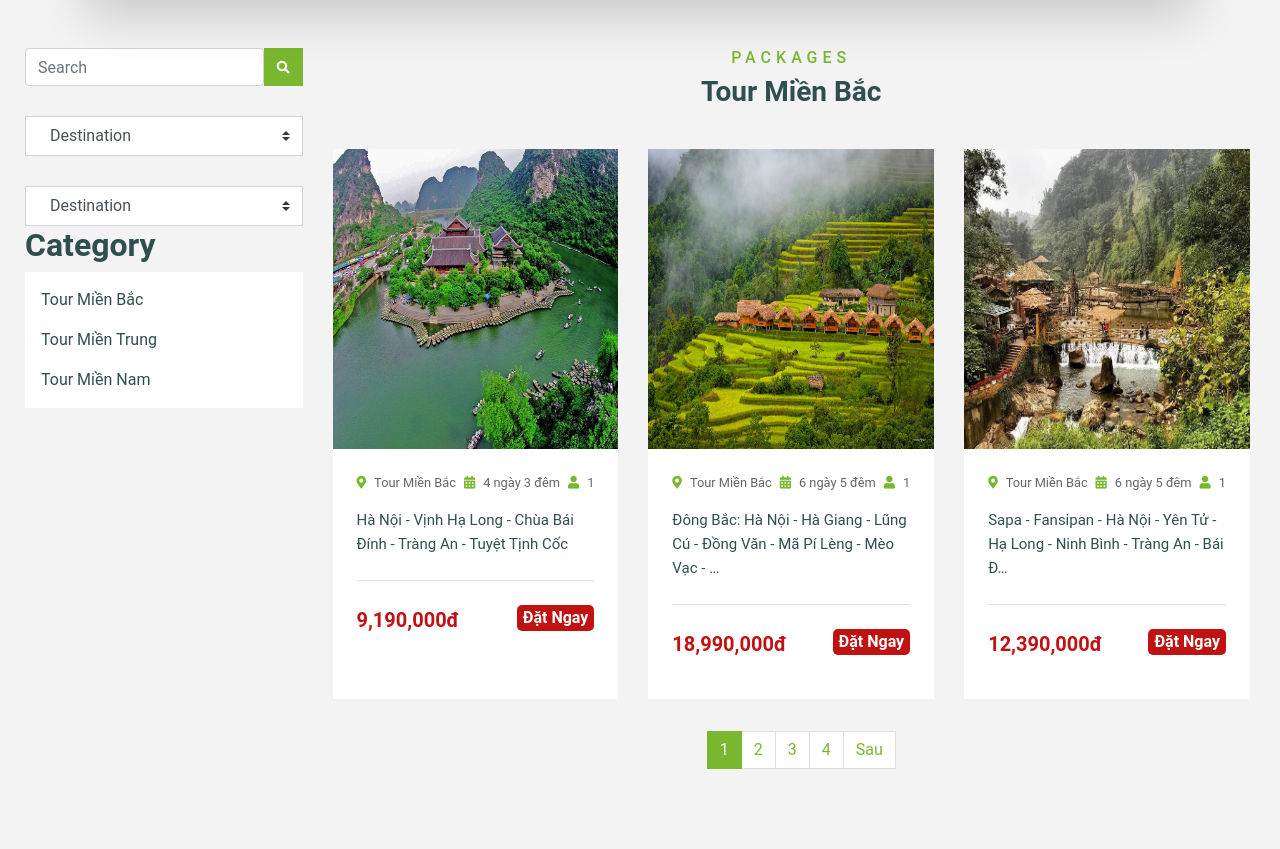
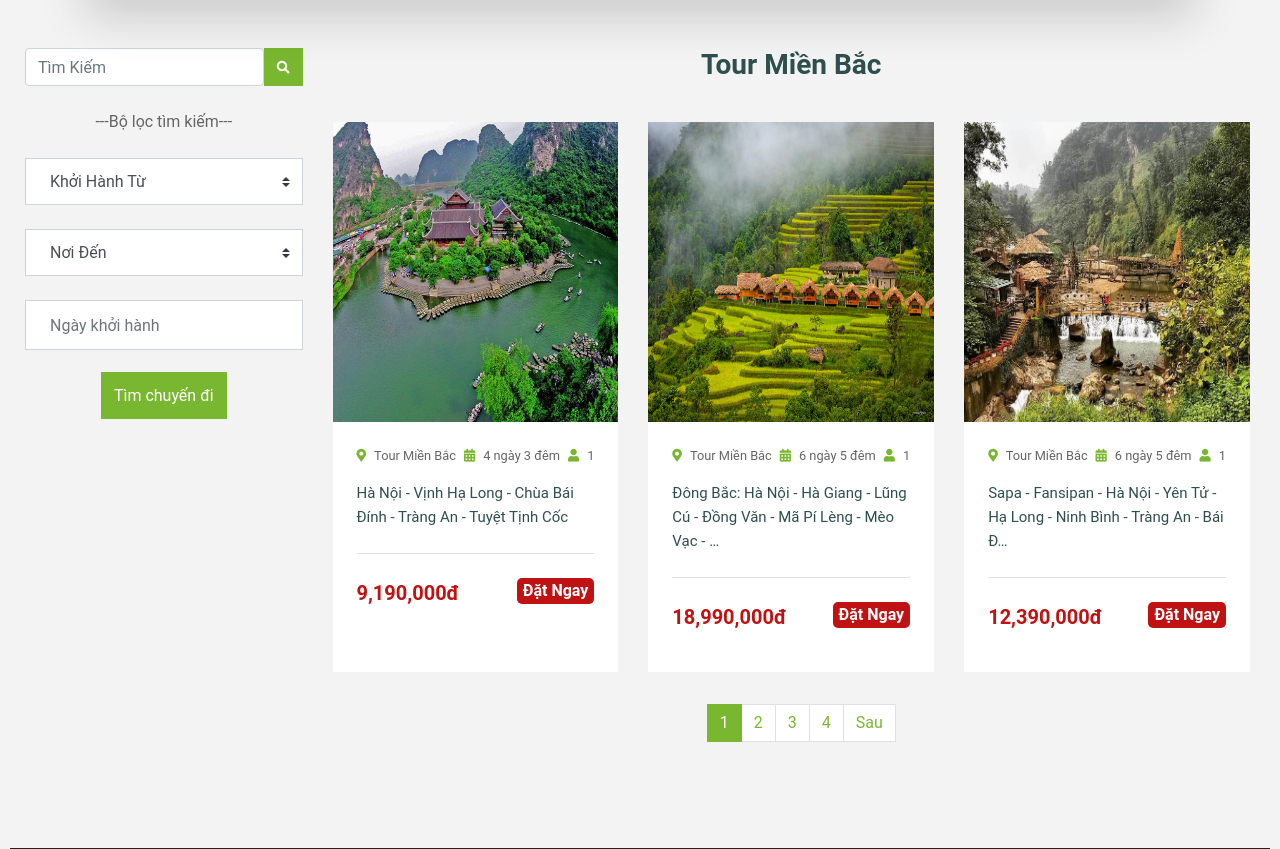
Before and after one commit to millylea/Advieture, a Django app: page /tours_list/1/ in a window 1280 px wide. Shown: the part 140-989 px from the top of the page. Run offline with Django 5.2, Linux system fonts and the light colour scheme; data comes from the database, SQL or seed files in the repository; some libraries are stand-ins or nearby versions.

Commit message:
temsplates changes

```diff
--- a/app_travel/templates/app_travel/.base.html
+++ b/app_travel/templates/app_travel/.base.html
@@ -93,7 +93,7 @@
                         <a href="{% url 'app_user:login' %}" class="nav-item nav-link">Đăng Nhập</a>
                         {% else %}
                         <div class="nav-item dropdown">
-                            <a href="#" class="nav-link dropdown-toggle" data-toggle="dropdown"><i
+                            <a href="{% url 'app_user:my_account' %}" class="nav-link dropdown-toggle" data-toggle="dropdown"><i
                                     class="fas fa-user mr-1"></i> {{user.last_name}} {{user.first_name}}
                             </a>
                             <div class="dropdown-menu dropdown-menu-right">
--- a/app_travel/templates/app_travel/register.html
+++ b/app_travel/templates/app_travel/register.html
@@ -67,7 +67,7 @@
                         <div class="text-center mt-3 pt-3">
                             <div class="row pb-2 justify-content-center">
                                 <div >Đã có tài khoản?</div>
-                                <div style="padding-left: 10px;"><a href=""> Đăng nhập </a></div>
+                                <div style="padding-left: 10px;"><a href="{% url 'app_user:login' %}"> Đăng nhập </a></div>
                             </div>
                         </div>
                     </div>
--- a/app_travel/templates/app_travel/report_payment.html
+++ b/app_travel/templates/app_travel/report_payment.html
@@ -85,7 +85,7 @@
                 </tr>
                 {% endif %}
                 <tr >
-                    <td colspan="5" class="text-right">
+                    <td colspan="4" class="text-right">
                         <h5><b>Tổng tiền</b></h5>
                     </td>
                     <td colspan="2" class="text-right">
--- a/app_travel/templates/app_travel/tour-detail.html
+++ b/app_travel/templates/app_travel/tour-detail.html
@@ -27,8 +27,6 @@
                     </div>
                 </div>
                 <!-- Blog Detail End -->
-
-
             </div>
 
             <div class="col-lg-4 mt-5 mt-lg-0">
@@ -39,7 +37,7 @@
 
                     </div>
                     <div class="booking-button mb-3">
-                        <a> <button>Đặt Ngay</button></a>
+                        <a  href="{% url 'app_booking:tour_booking' tour_detail.pk %}"> <button>Đặt Ngay</button></a>
                     </div>
                     <div>
                         <a href=""> <button style="background-color: white;">Liên Hệ Tư Vấn</button> </a>
@@ -137,7 +135,7 @@
 
                                 </div>
                                 <div class="booking-button">
-                                    <a> <button>Đặt Ngay</button></a>
+                                    <a href="{% url 'app_booking:tour_booking' suggested_tour.pk %}"> <button>Đặt Ngay</button></a>
                                 </div>
                             </div>
                         </div>
--- a/app_travel/templates/app_travel/tours_list.html
+++ b/app_travel/templates/app_travel/tours_list.html
@@ -15,38 +15,52 @@
             <div class="side-bar">
                 <div class="search-bar">
                     <form class="input-group" method="get" action="{% url 'app_travel:search' %}">
-                        <input type="search" class="form-control rounded" placeholder="Search" aria-label="Search"
+                        <input type="search" class="form-control rounded" placeholder="Tìm Kiếm" aria-label="Search"
                             aria-describedby="search-addon" name="keyword" autocomplete="off" value="" />
                         <button type="submit" class="btn btn-primary" data-mdb-ripple-init>
                             <small><i class="fas fa-search" aria-hidden="true"></i></small>
                         </button>
                     </form>
                 </div>
-                <select class="custom-select px-4" style="height: 40px; margin-top: 30px;">
-                    <option selected>Destination</option>
-                    <option value="1">Destination 1</option>
-                    <option value="2">Destination 1</option>
-                    <option value="3">Destination 1</option>
+                <div class="text-center mt-4"> ---Bộ lọc tìm kiếm---</div>
+                <form action="" method="get" action="{% url 'app_travel:search' %}" id="tourform">
+                    <div class=" mt-4">
+                        <select class="custom-select px-4" name="departure_id" id="departure_id" form="tourform"
+                            style="height: 47px;">
+                            <option value=""><small>Khởi Hành Từ</small></option>
+                            {% for departure_location in departures %}
+                            <option value="{{departure_location.id}}"
+
+                            {% if departure_location.id == departure_id %}
+                            selected
+                            {% endif %}>
+
+                            {{departure_location}}</option>
+                            {% endfor %}
                         </select>
-                <select class="custom-select px-4" style="height: 40px; margin-top: 30px;">
-                    <option selected>Destination</option>
-                    <option value="1">Destination 1</option>
-                    <option value="2">Destination 1</option>
-                    <option value="3">Destination 1</option>
+                    </div>
+                    <div class=" mt-4">
+                        <select class="custom-select px-4" name="category_id" id="category_id" form="tourform"
+                            style="height: 47px;">
+                            <option value="">Nơi Đến</option>
+                            {% for category in categories %}
+                            <option value="{{category.id}}" {% if category.id == category_id %}
+                            selected
+                            {% endif %}>
+                            {{category}}</option>
+                            {% endfor %}
                         </select>
-                <div class="sidebar-widget category">
-                    <h2 class="title">Category</h2>
-                    <nav class="navbar bg-light">
-                        <ul class="navbar-nav">
-                            {% for category in categories %}
-                            <li class="nav-item">
-                                <a class="nav-link"
-                                    href="{% url 'app_travel:tours_list' category.pk %}">{{category.name}}</a>
-                            </li>
-                            {% endfor %}
-                        </ul>
-                    </nav>
                     </div>
+                    <div class="date mt-4" data-target-input="nearest">
+                        <input type="text" id="departure_date" name="departure_date" class="form-control p-4"
+                            placeholder="Ngày khởi hành" data-target="#date1" data-toggle="datetimepicker" value="{{departure_date}}" />
+                    </div>
+                    <div class="text-center mt-4">
+                        <button class="btn btn-primary" type="submit" style="height: 47px; margin-top: -2px;">Tìm
+                            chuyến đi</button>
+                    </div>
+                </form>
+
 
 
             </div>
@@ -54,7 +68,7 @@
         <div class="col-md-9">
             <div class="main-tours">
                 <div class="text-center mb-3 pb-3">
-                    <h6 class="text-primary text-uppercase" style="letter-spacing: 5px;">Packages</h6>
+
                     <h3>{{category_name}}</h3>
                 </div>
                 <div class="row">
@@ -65,13 +79,15 @@
                                     src="{{tour.image.url}}" alt=""></a>
                             <div class="p-4">
                                 <div class="d-flex justify-content-between mb-3">
-                                    <small class="m-0"><i class="fa fa-map-marker-alt text-primary mr-2"></i>{{tour.category.name}}</small>
+                                    <small class="m-0"><i
+                                            class="fa fa-map-marker-alt text-primary mr-2"></i>{{tour.category.name}}</small>
                                     <small class="m-0"><i
                                             class="fa fa-calendar-alt text-primary mr-2"></i>{{tour.days}}</small>
                                     <small class="m-0"><i class="fa fa-user text-primary mr-2"></i>1</small>
                                 </div>
                                 <div class="package-item-name">
-                                    <a class=" text-decoration-none" href="{% url 'app_travel:tour_detail' tour.pk %}">{{tour.name|truncatechars:75}}</a>
+                                    <a class=" text-decoration-none"
+                                        href="{% url 'app_travel:tour_detail' tour.pk %}">{{tour.name|truncatechars:75}}</a>
                                 </div>
                                 <div class="border-top mt-4 pt-4">
                                     <div class="d-flex justify-content-between">
@@ -80,7 +96,8 @@
 
                                         </div>
                                         <div class="booking-button">
-                                            <a> <button >Đặt Ngay</button></a>
+                                            <a href="{% url 'app_booking:tour_booking' tour.pk %}"> <button>Đặt
+                                                    Ngay</button></a>
                                         </div>
                                     </div>
                                 </div>
@@ -95,7 +112,8 @@
                     <ul class="pagination justify-content-center">
                         {% if tours_pager.has_previous %}
                         <li class="page-item disabled">
-                            <a class="page-link" href="?page={{tours_pager.previous_page_number}}" tabindex="-1">Trước</a>
+                            <a class="page-link" href="?page={{tours_pager.previous_page_number}}"
+                                tabindex="-1">Trước</a>
                         </li>
                         {% endif %}
 
@@ -104,8 +122,8 @@
                         <li class="page-item"><a class="page-link">{{page_num}}</a>
                         </li>
                         {% else %}
-                        <li class="{% if page_num == current_page %}page-item active{%else%}page-item{%endif%}"><a class="page-link"
-                                href="?page={{page_num}}">{{page_num}}</a>
+                        <li class="{% if page_num == current_page %}page-item active{%else%}page-item{%endif%}"><a
+                                class="page-link" href="?page={{page_num}}">{{page_num}}</a>
 
                         </li>
                         {% endif %}
```
Also changed, not shown: app_travel/templates/app_travel/booking.html (+101 -16 lines), app_travel/templates/app_travel/check-out.html (+5 -5 lines), app_travel/templates/app_travel/index.html (+13 -3 lines), app_travel/templates/app_travel/my-account.html (+21 -16 lines). Lines whose indentation alone changed are shown as unchanged.
